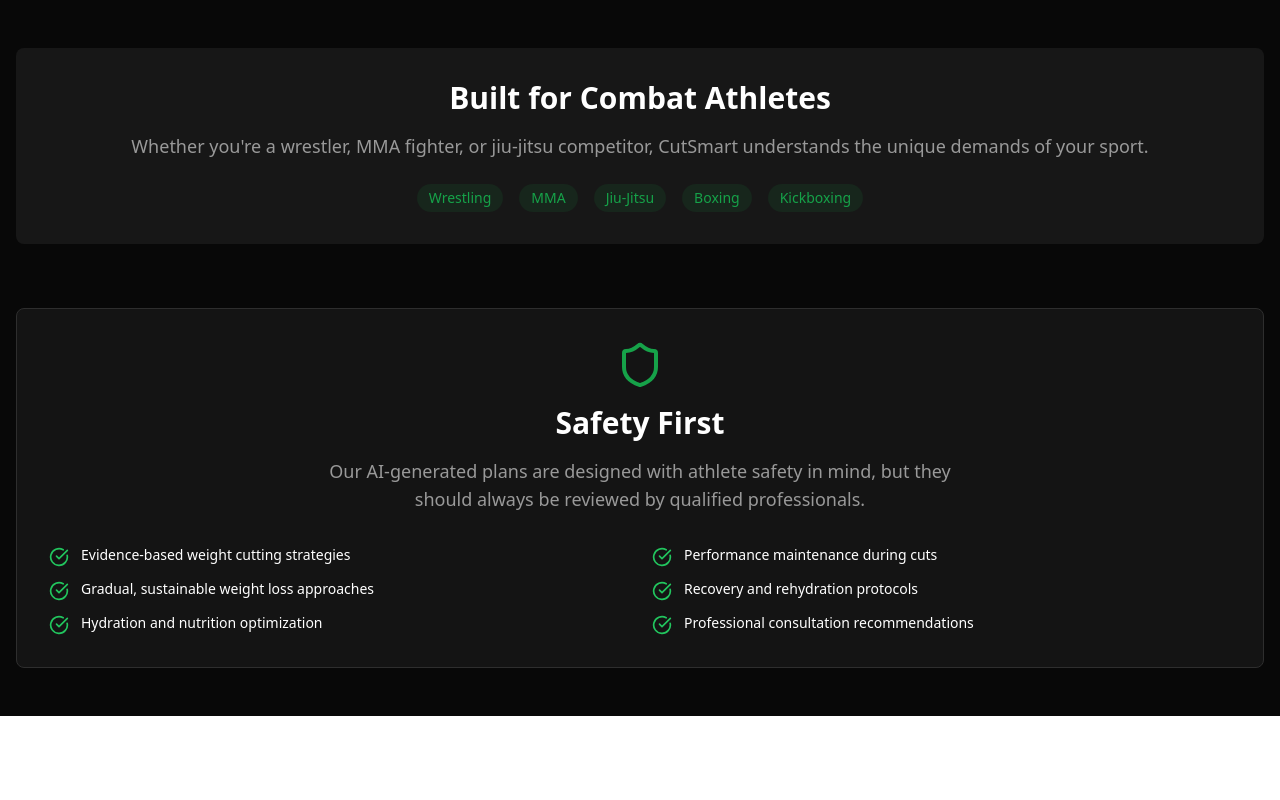
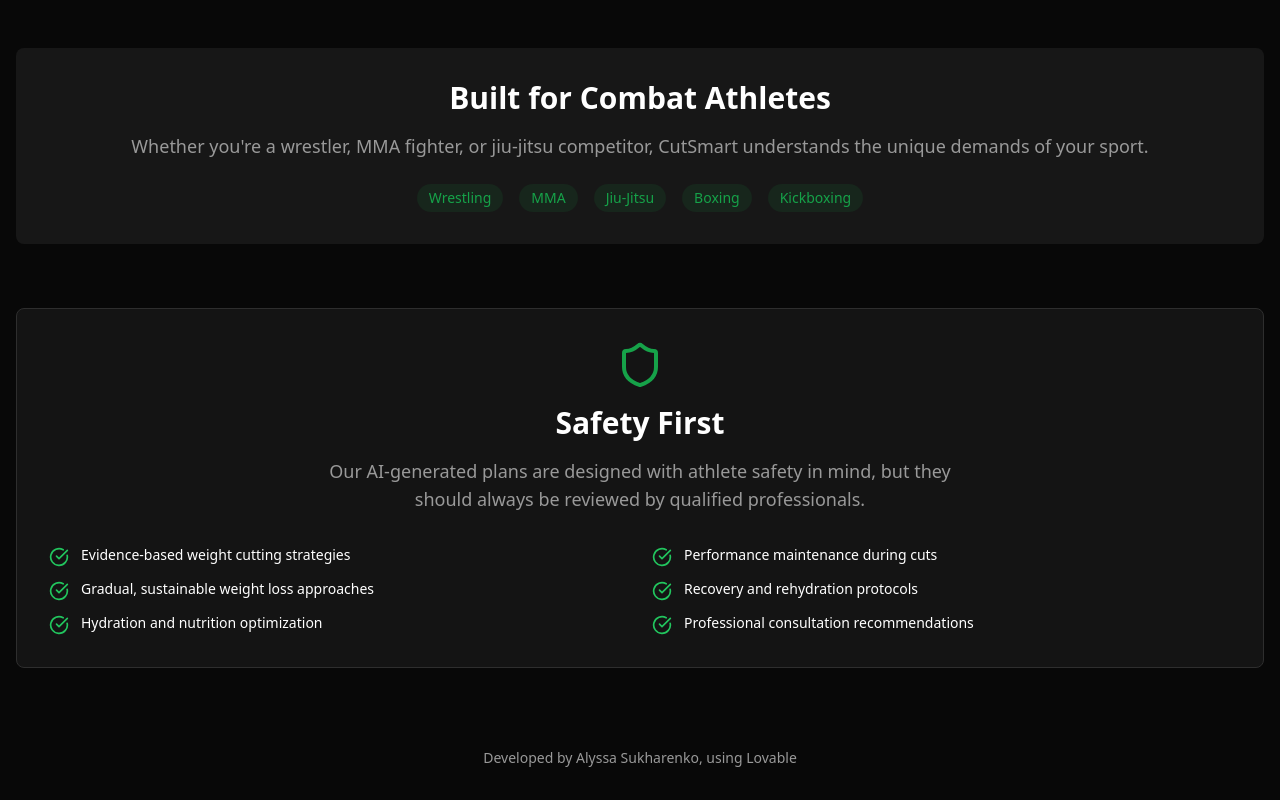
Before and after one commit to alyssa-suk/cut-smart, a React (Vite) app: page / in a window 1280 px wide. Shown: the part 1335-2135 px from the top of the page. Before the commit the page ends 2051 px from the top, so only its background shows below. Built offline with nearby package versions, Linux system fonts and the light colour scheme.

Commit message:
Add attribution to About page

```diff
--- a/src/pages/About.tsx
+++ b/src/pages/About.tsx
@@ -229,6 +229,12 @@ const About = () => {
           </div>
         </section>
       </main>
+
+      <footer className="container mx-auto px-4 py-8 text-center">
+        <p className="text-sm text-muted-foreground">
+          Developed by Alyssa Sukharenko, using Lovable
+        </p>
+      </footer>
     </div>
   );
 };
```
